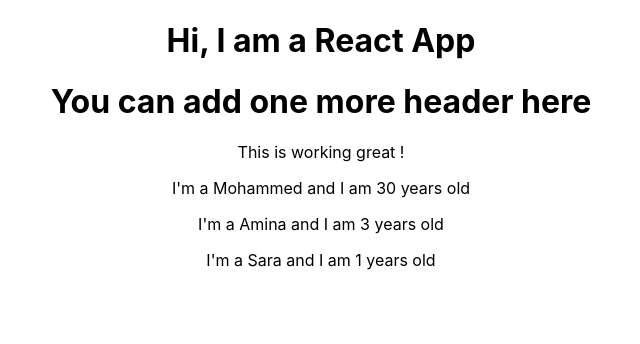
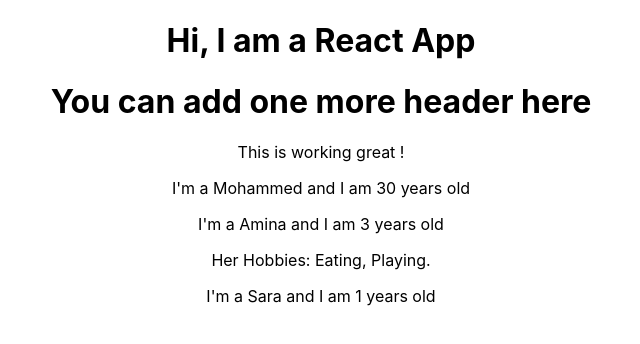
Before and after one commit to mohammedsibgathulla/React, a React (Create React App) app in the folder my-app/: page / in a window 1280 px wide. Shown: the top 344 px of the page, without its empty margins (319-959 px from the left). Built offline with nearby package versions, Linux system fonts and the light colour scheme.

Commit message:
Understatnding The Children Prop

```diff
--- a/my-app/src/User/User.js
+++ b/my-app/src/User/User.js
@@ -1,6 +1,9 @@
 import React from 'react';
 const user = (props) => { //We have implemented ES6 function
-    return <p>I'm a {props.name} and I am {props.age} years old</p>
+    return <div>
+        <p>I'm a {props.name} and I am {props.age} years old</p>
+        <p>{props.children}</p>
+    </div>
 }
 
 export default user;
```
Also changed, not shown: 1 other file (tests, documents, lock files or other folders).
